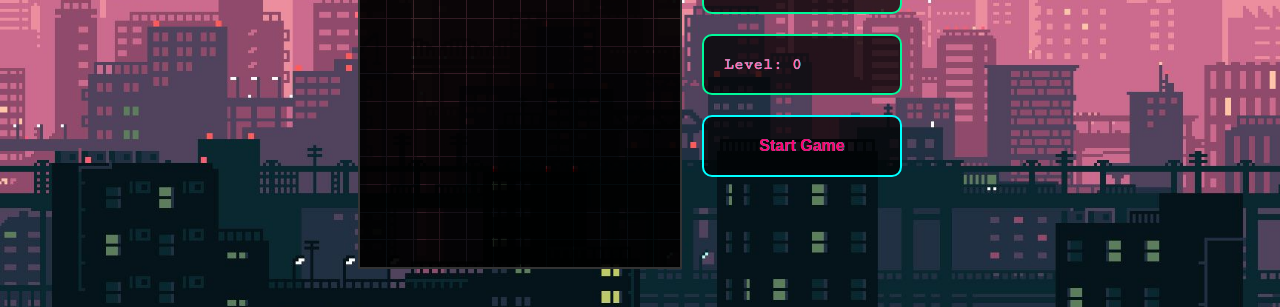
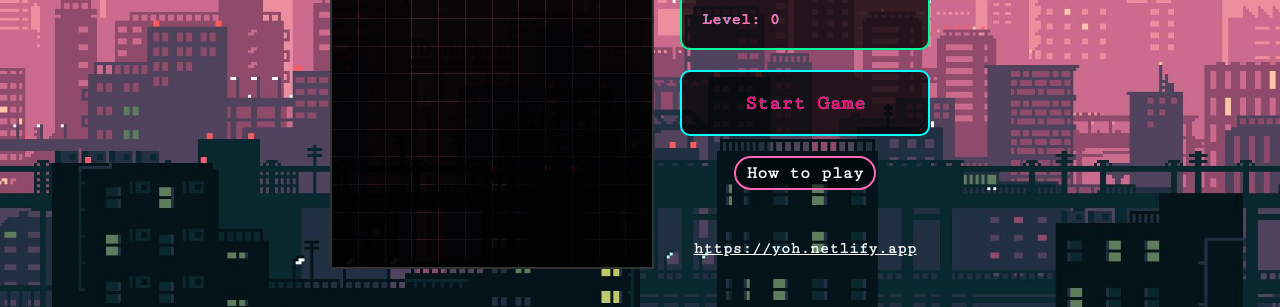
Before and after one commit to yohanesss/tetris, a React (Create React App) app: page / in a window 1280 px wide. Shown: the part 409-716 px from the top of the page. Built offline with nearby package versions, Linux system fonts and the light colour scheme.

Commit message:
finish tetris

```diff
--- a/package.json
+++ b/package.json
@@ -10,10 +10,12 @@
     "@types/node": "^12.0.0",
     "@types/react": "^17.0.0",
     "@types/react-dom": "^17.0.0",
+    "@types/react-modal": "^3.12.0",
     "@types/react-sound": "^1.2.2",
     "@types/styled-components": "^5.1.9",
     "react": "^17.0.2",
     "react-dom": "^17.0.2",
+    "react-modal": "^3.13.1",
     "react-scripts": "4.0.3",
     "react-sound": "^1.2.0",
     "styled-components": "^5.3.0",
--- a/src/components/StartButton.tsx
+++ b/src/components/StartButton.tsx
@@ -3,12 +3,16 @@ import * as S from "../styles";
 
 interface StartButtonProps {
     callback(): void;
+    gameOver: boolean;
 }
 
 export const StartButton: FC<StartButtonProps> = ({
     callback,
+    gameOver,
 }: StartButtonProps) => {
     return (
-        <S.StyledStartButton onClick={callback}>Start Game</S.StyledStartButton>
+        <S.StyledStartButton onClick={callback}>
+            {gameOver ? "Restart Game" : "Start Game"}
+        </S.StyledStartButton>
     );
 };
--- a/src/components/Tetris.tsx
+++ b/src/components/Tetris.tsx
@@ -4,14 +4,27 @@ import { Stage } from "./Stage";
 import { Display } from "./Display";
 import { StartButton } from "./StartButton";
 
-import * as S from "../styles";
-import logo from "../assets/tetris.png";
-
 import { createStage, checkCollission } from "../utils/gameHelper";
 import { useInterval } from "../hooks/useInterval";
 import { usePlayer } from "../hooks/usePlayer";
 import { useStage } from "../hooks/useStage";
 import { useGameStatus } from "../hooks/useGameStatus";
+import Modal from "react-modal";
+
+import * as S from "../styles";
+import logo from "../assets/tetris.png";
+import arrows from "../assets/arrows.png";
+
+const customStyles = {
+    content: {
+        top: "50%",
+        left: "50%",
+        right: "auto",
+        bottom: "auto",
+        marginRight: "-50%",
+        transform: "translate(-50%, -50%)",
+    },
+};
 
 interface TetrisProps {}
 
@@ -20,12 +33,21 @@ type DropTime = null | number;
 export const Tetris: FC<TetrisProps> = ({}: TetrisProps) => {
     const [dropTime, setDropTime] = useState<DropTime>(null);
     const [gameOver, setGameOver] = useState(false);
+    const [showGuide, setShowGuide] = useState(false);
 
     const [player, updatePlayerPos, resetPlayer, rotateActiveTetromino] =
         usePlayer();
     const [stage, setStage, rowsCleared] = useStage(player, resetPlayer);
-    const [score, setScore, rows, setRows, level, setLevel] =
-        useGameStatus(rowsCleared);
+    const [
+        score,
+        setScore,
+        rows,
+        setRows,
+        level,
+        setLevel,
+        isSuccessRowsCleared,
+        setIsSuccessRowsCleared,
+    ] = useGameStatus(rowsCleared);
 
     console.log("rerender");
 
@@ -46,7 +68,7 @@ export const Tetris: FC<TetrisProps> = ({}: TetrisProps) => {
         setGameOver(false);
         setScore(0);
         setRows(0);
-        setLevel(0);
+        setLevel(1);
     };
 
     const drop = () => {
@@ -63,7 +85,6 @@ export const Tetris: FC<TetrisProps> = ({}: TetrisProps) => {
             });
         } else {
             if (player.pos.y < 1) {
-                console.log("GAME OVER");
                 setGameOver(true);
                 setDropTime(null);
             }
@@ -110,6 +131,9 @@ export const Tetris: FC<TetrisProps> = ({}: TetrisProps) => {
     };
 
     useInterval(() => {
+        if (isSuccessRowsCleared) {
+            setIsSuccessRowsCleared(false);
+        }
         drop();
     }, dropTime);
 
@@ -121,7 +145,17 @@ export const Tetris: FC<TetrisProps> = ({}: TetrisProps) => {
             onKeyUp={keyUp}
         >
             <S.StyledTetris>
-                <Stage stage={stage} />
+                <S.StageWrapper
+                    className={
+                        gameOver
+                            ? "gameover"
+                            : isSuccessRowsCleared
+                            ? "cleared"
+                            : ""
+                    }
+                >
+                    <Stage stage={stage} />
+                </S.StageWrapper>
                 <aside>
                     <S.TetrisTitle src={logo} />
                     {gameOver ? (
@@ -133,7 +167,30 @@ export const Tetris: FC<TetrisProps> = ({}: TetrisProps) => {
                             <Display text={`Level: ${level}`} />
                         </>
                     )}
-                    <StartButton callback={startGame} />
+                    <StartButton gameOver={gameOver} callback={startGame} />
+                    <S.ShowGuideButton onClick={() => setShowGuide(true)}>
+                        How to play
+                    </S.ShowGuideButton>
+                    <S.CreatorLink href="https://yoh.netlify.app">
+                        https://yoh.netlify.app
+                    </S.CreatorLink>
+                    <Modal isOpen={showGuide} style={customStyles}>
+                        <S.CloseGuideModalButton
+                            onClick={() => setShowGuide(false)}
+                        >
+                            X
+                        </S.CloseGuideModalButton>
+                        <S.GuideModalTitle>Navigation</S.GuideModalTitle>
+                        <S.GuideContentContainer>
+                            <S.GuideArrowImage src={arrows} alt="nav" />
+                            <S.GuideContentInnerContainer>
+                                <p>Up: Rotate</p>
+                                <p>Left: Go Left</p>
+                                <p>Right: Go Right</p>
+                                <p>Down: Go Down Faster</p>
+                            </S.GuideContentInnerContainer>
+                        </S.GuideContentContainer>
+                    </Modal>
                 </aside>
             </S.StyledTetris>
         </S.StyledTestrisWrapper>
--- a/src/hooks/useGameStatus.tsx
+++ b/src/hooks/useGameStatus.tsx
@@ -4,6 +4,7 @@ export const useGameStatus = (rowsCleared: number) => {
     const [score, setScore] = useState(0);
     const [rows, setRows] = useState(0);
     const [level, setLevel] = useState(0);
+    const [isSuccessRowsCleared, setIsSuccessRowsCleared] = useState(false);
 
     const linePoints = [40, 100, 300, 1200];
 
@@ -13,6 +14,7 @@ export const useGameStatus = (rowsCleared: number) => {
                 (prev) => prev + linePoints[rowsCleared - 1] * (level + 1)
             );
             setRows((prev) => prev + rowsCleared);
+            setIsSuccessRowsCleared(true);
         }
     }, [level, linePoints, rowsCleared]);
 
@@ -20,5 +22,14 @@ export const useGameStatus = (rowsCleared: number) => {
         calcScore();
     }, [calcScore, rowsCleared, score]);
 
-    return [score, setScore, rows, setRows, level, setLevel] as const;
+    return [
+        score,
+        setScore,
+        rows,
+        setRows,
+        level,
+        setLevel,
+        isSuccessRowsCleared,
+        setIsSuccessRowsCleared,
+    ] as const;
 };
--- a/src/index.css
+++ b/src/index.css
@@ -12,3 +12,7 @@ code {
   font-family: source-code-pro, Menlo, Monaco, Consolas, 'Courier New',
     monospace;
 }
+
+.ReactModal__Overlay {
+  background-color: rgba(0,0,0,.5) !important;
+}
--- a/src/styles.ts
+++ b/src/styles.ts
@@ -38,8 +38,9 @@ export const StyledTetris = styled.div`
     max-width: 900px;
 
     aside {
+        margin-left: 10px;
         width: 100%;
-        max-width: 200px;
+        max-width: 250px;
         display: block;
         padding: 0 20px;
     }
@@ -94,12 +95,13 @@ export const StyledStartButton = styled.button`
     width: 100%;
     border-radius: 10px;
     font-weight: bold;
+    font-family: "Cutive Mono", monospace;
     /* text-shadow: 1.25px 1.25px 0 #0ff, -1.25px 1.25px 0 #f00; */
     border: 2px solid aqua;
     color: #ff0074;
     background: rgba(0, 0, 0, 0.75);
     text-shadow: 0.25px 0.25px 0 #0ff, -0.25px 0.25px 0 #f00;
-    font-size: 1rem;
+    font-size: 1.25rem;
     outline: none;
     cursor: pointer;
     transition: 0.3s ease;
@@ -137,3 +139,75 @@ export const TetrisTitle = styled.img`
     width: 100%;
     margin-bottom: 20px;
 `;
+
+export const ShowGuideButton = styled.button`
+    font-size: 1.1rem;
+    margin: 10px;
+    color: white;
+    background-color: rgba(0, 0, 0, 0.5);
+    font-family: "Cutive Mono", monospace;
+    font-weight: bold;
+    width: fit-content;
+    margin: auto;
+    padding: 5px 10px;
+    border-radius: 53px;
+    cursor: pointer;
+    border: 2px solid hotpink;
+    &:hover {
+        text-decoration: underline;
+    }
+`;
+
+export const StageWrapper = styled.div`
+    max-width: 25vw;
+    width: 100%;
+    max-width: 25vw;
+    width: 100%;
+    transition: 0.3s ease-in-out;
+
+    &.cleared {
+        box-shadow: 0px 0px 11px 11px hotpink;
+    }
+
+    &.gameover {
+        box-shadow: 0px 0px 11px 11px red;
+    }
+`;
+
+export const GuideModalTitle = styled.h1`
+    margin-top: 0;
+    text-align: center;
+`;
+
+export const GuideContentContainer = styled.div`
+    display: flex;
+    justify-content: center;
+`;
+
+export const GuideContentInnerContainer = styled.div`
+    margin-left: 20px;
+    font-weight: bold;
+`;
+
+export const GuideArrowImage = styled.img`
+    width: 200px;
+`;
+
+export const CloseGuideModalButton = styled.button`
+    cursor: pointer;
+    position: absolute;
+    top: 10px;
+    right: 10px;
+    background-color: transparent;
+    border: 4px solid black;
+    font-weight: bold;
+    font-size: 1rem;
+`;
+
+export const CreatorLink = styled.a`
+    color: white;
+    font-weight: bold;
+    margin-top: 50px;
+    display: block;
+    font-size: 1rem;
+`;
```
Also changed, not shown: src/assets/arrows.png (added), 1 other file (tests, documents, lock files or other folders).
